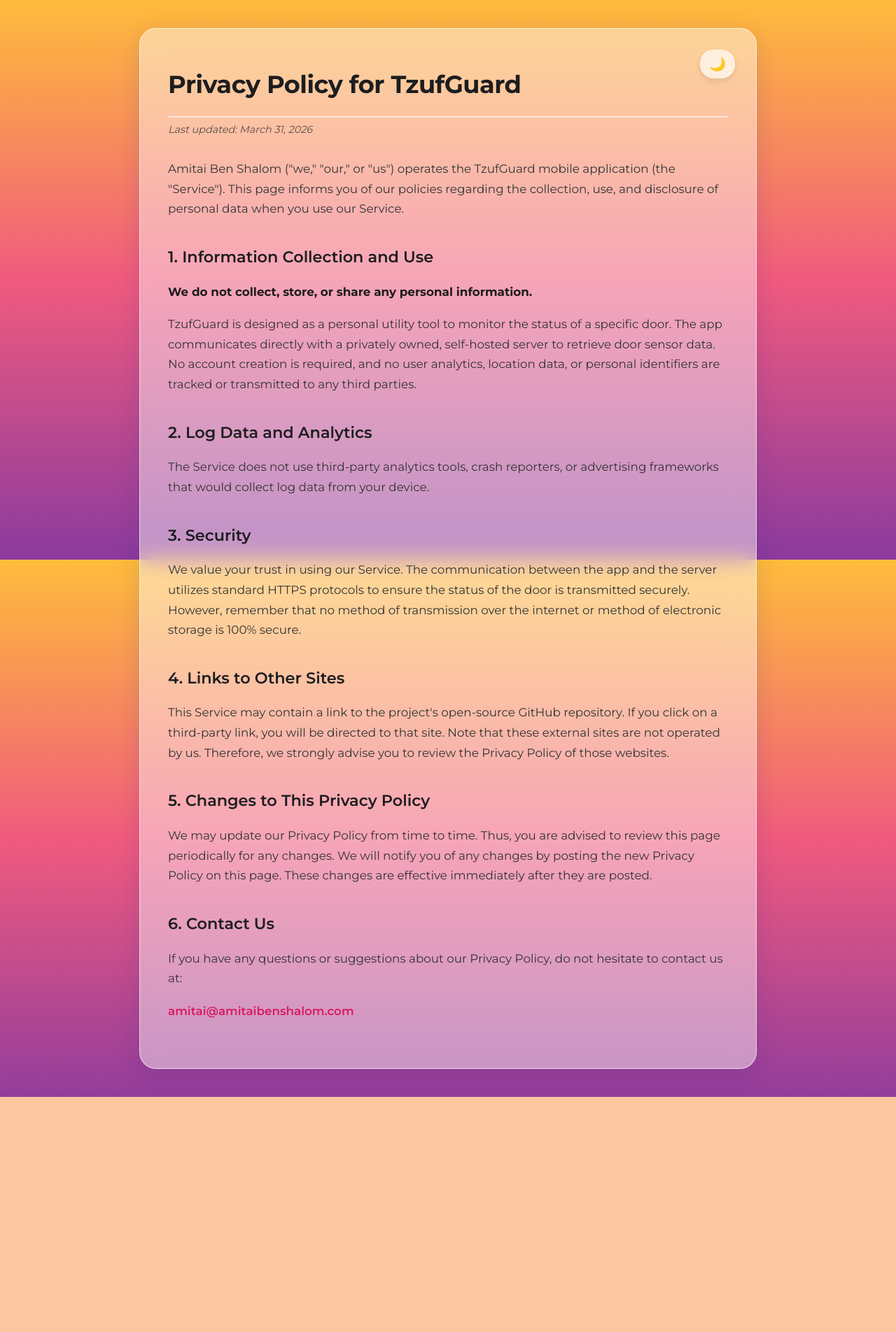
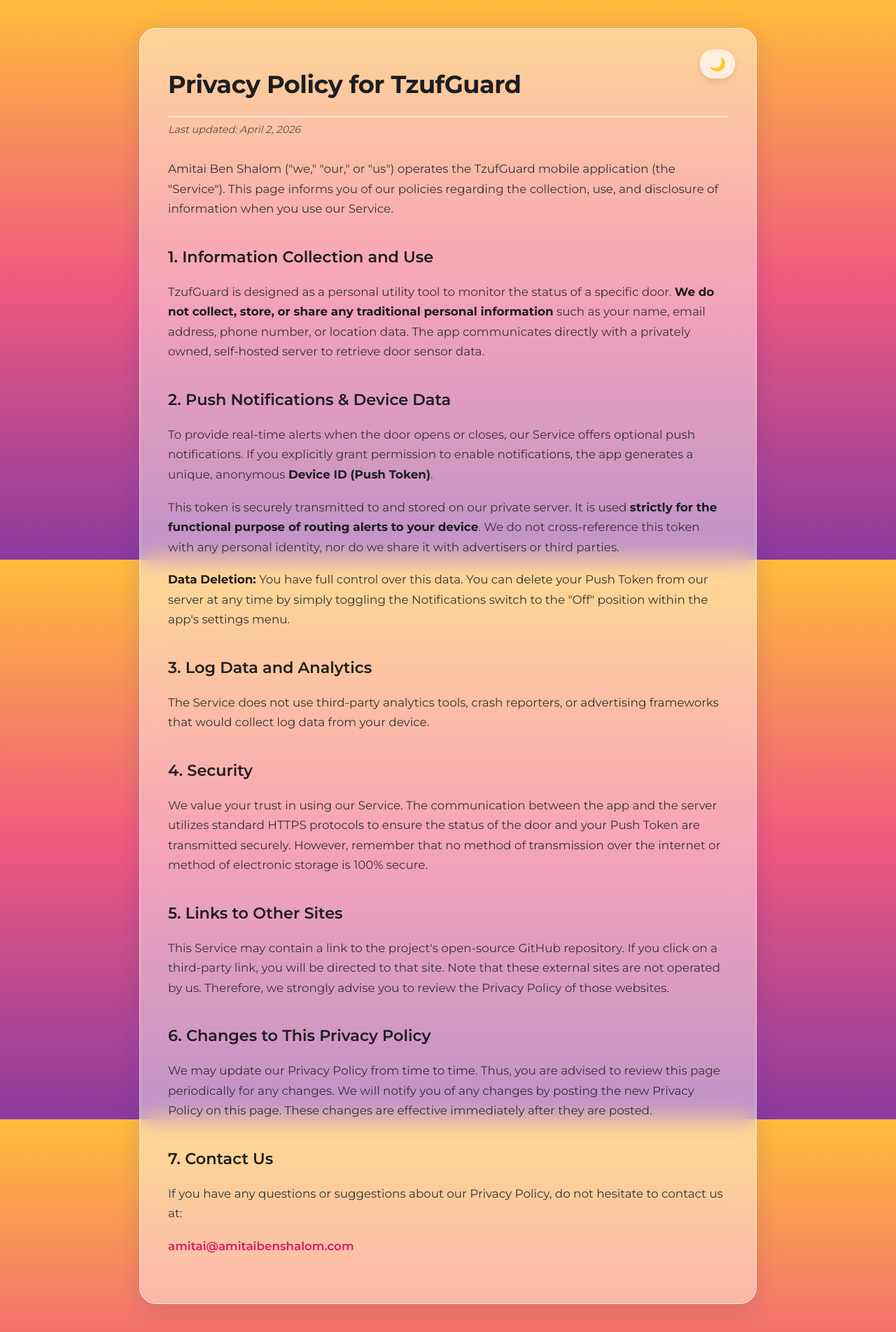
Before and after one commit to amitaibenshalom/Smart-Door, a Flask app: page /privacy in a window 1280 px wide. Shown: the whole page at 70% size. Before the commit the page ends 1568 px from the top, so only its background shows below. Run offline with Flask 2, Linux system fonts and the light colour scheme; parts of the project's set-up code (start-up, migrations or seed data) failed here and were passed over.

Commit message:
updated policy for TzufGuard

```diff
--- a/Server/templates/privacy.html
+++ b/Server/templates/privacy.html
@@ -179,48 +179,69 @@
             </button>
 
             <h1>Privacy Policy for TzufGuard</h1>
-            <span class="date">Last updated: March 31, 2026</span>
+            <span class="date">Last updated: April 2, 2026</span>
 
             <p>
                 Amitai Ben Shalom ("we," "our," or "us") operates the TzufGuard
                 mobile application (the "Service"). This page informs you of our
                 policies regarding the collection, use, and disclosure of
-                personal data when you use our Service.
+                information when you use our Service.
             </p>
 
             <h2>1. Information Collection and Use</h2>
             <p>
+                TzufGuard is designed as a personal utility tool to monitor the
+                status of a specific door.
                 <strong
-                    >We do not collect, store, or share any personal
-                    information.</strong
+                    >We do not collect, store, or share any traditional personal
+                    information</strong
                 >
+                such as your name, email address, phone number, or location
+                data. The app communicates directly with a privately owned,
+                self-hosted server to retrieve door sensor data.
+            </p>
+
+            <h2>2. Push Notifications & Device Data</h2>
+            <p>
+                To provide real-time alerts when the door opens or closes, our
+                Service offers optional push notifications. If you explicitly
+                grant permission to enable notifications, the app generates a
+                unique, anonymous <strong>Device ID (Push Token)</strong>.
             </p>
             <p>
-                TzufGuard is designed as a personal utility tool to monitor the
-                status of a specific door. The app communicates directly with a
-                privately owned, self-hosted server to retrieve door sensor
-                data. No account creation is required, and no user analytics,
-                location data, or personal identifiers are tracked or
-                transmitted to any third parties.
+                This token is securely transmitted to and stored on our private
+                server. It is used
+                <strong
+                    >strictly for the functional purpose of routing alerts to
+                    your device</strong
+                >. We do not cross-reference this token with any personal
+                identity, nor do we share it with advertisers or third parties.
+            </p>
+            <p>
+                <strong>Data Deletion:</strong> You have full control over this
+                data. You can delete your Push Token from our server at any time
+                by simply toggling the Notifications switch to the "Off"
+                position within the app's settings menu.
             </p>
 
-            <h2>2. Log Data and Analytics</h2>
+            <h2>3. Log Data and Analytics</h2>
             <p>
                 The Service does not use third-party analytics tools, crash
                 reporters, or advertising frameworks that would collect log data
                 from your device.
             </p>
 
-            <h2>3. Security</h2>
+            <h2>4. Security</h2>
             <p>
                 We value your trust in using our Service. The communication
                 between the app and the server utilizes standard HTTPS protocols
-                to ensure the status of the door is transmitted securely.
-                However, remember that no method of transmission over the
-                internet or method of electronic storage is 100% secure.
+                to ensure the status of the door and your Push Token are
+                transmitted securely. However, remember that no method of
+                transmission over the internet or method of electronic storage
+                is 100% secure.
             </p>
 
-            <h2>4. Links to Other Sites</h2>
+            <h2>5. Links to Other Sites</h2>
             <p>
                 This Service may contain a link to the project's open-source
                 GitHub repository. If you click on a third-party link, you will
@@ -229,7 +250,7 @@
                 Privacy Policy of those websites.
             </p>
 
-            <h2>5. Changes to This Privacy Policy</h2>
+            <h2>6. Changes to This Privacy Policy</h2>
             <p>
                 We may update our Privacy Policy from time to time. Thus, you
                 are advised to review this page periodically for any changes. We
@@ -238,7 +259,7 @@
                 are posted.
             </p>
 
-            <h2>6. Contact Us</h2>
+            <h2>7. Contact Us</h2>
             <p>
                 If you have any questions or suggestions about our Privacy
                 Policy, do not hesitate to contact us at:
```
